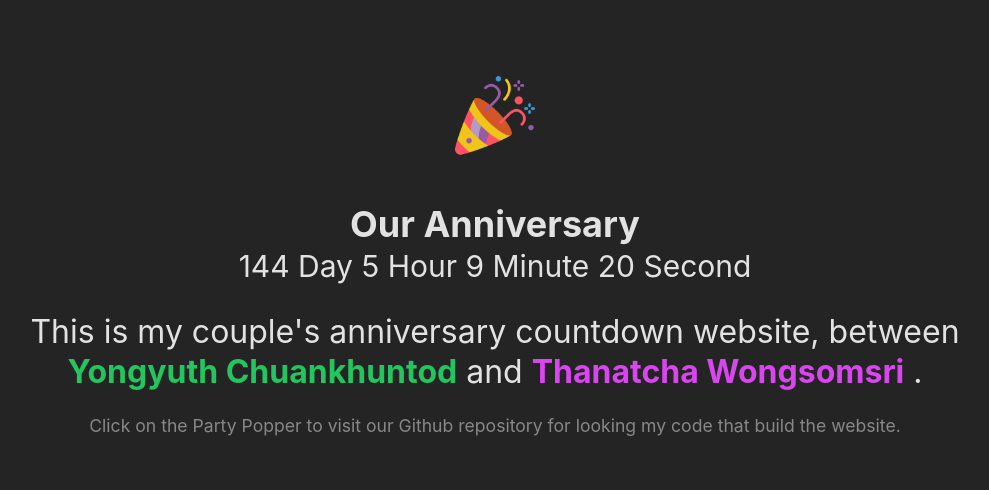
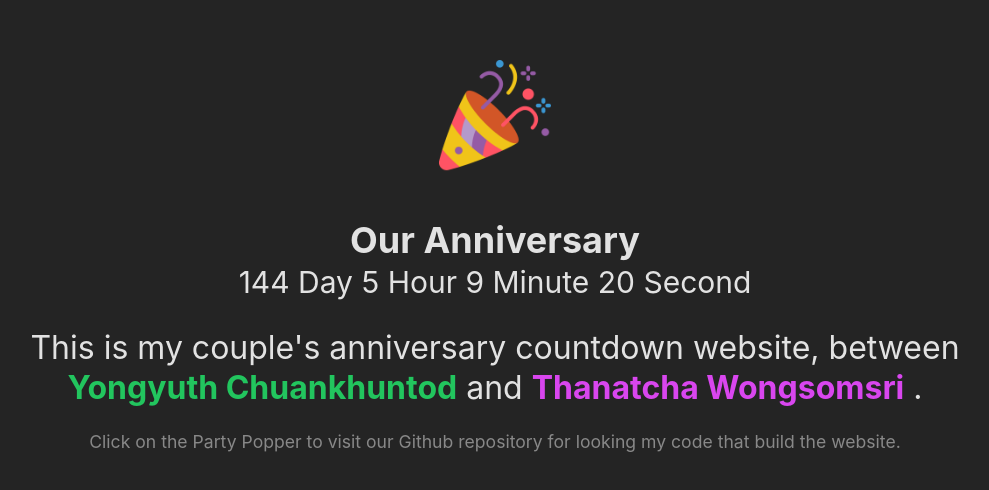
Before and after one commit to yothgewalt/our-anniversary, a Svelte app: page / in a window 1280 px wide. Shown: the part 144-634 px from the top of the page, without its empty margins (145-1134 px from the left). Built offline with nearby package versions, Linux system fonts and the light colour scheme.

Commit message:
:zap: force: added href for facebook links and added a lazy load for party popper icon.

```diff
--- a/src/components/Anniversary.svelte
+++ b/src/components/Anniversary.svelte
@@ -4,6 +4,7 @@
     import Container from "$libraries/Container.svelte";
     import PartyPopper from "$assets/party_popper.png";
     import Countdown from "$libraries/Countdown.svelte";
+import Image from "$libraries/Image.svelte";
 
     export let actions: AnniversaryType;
 </script>
@@ -11,21 +12,20 @@
 <Container>
     <div class="anniversary_box__anniversary_class">
         <a href={actions.repository}>
-            <img src={PartyPopper} alt="party popper our anniversary" class="party_popper__anniversary_class" />
+            <Image actions={ {src: PartyPopper, alt: "party popper our anniversary", class: "h-20 w-20 will-change-auto hover:drop-shadow-party-popper 280px:h-28 280px:w-28 280px:drop-shadow-party-popper 912px:drop-shadow-none"} } />
         </a>
         <span class="space_void__anniversary_class">
             <h1 class="title__anniversary_class">Our Anniversary</h1>
-            <Countdown actions={ {date: actions.date} }
-            />
+            <Countdown actions={ {date: actions.date} } />
         </span>
         <span class="space_void__anniversary_class">
             <p class="description__anniversary_class">
                 This is my couple's anniversary countdown website, between
-                <a href="/">
+                <a href="https://web.facebook.com/yongyuth.chuankhuntod/">
                     <b class="male_named__anniversary_class default_transition__anniversary_class">{actions.male}</b>
                 </a>
                 and
-                <a href="/">
+                <a href="https://web.facebook.com/profile.php?id=100074083756389">
                     <b class="female_named__anniversary_class default_transition__anniversary_class">{actions.female}</b>
                 </a>
                 .
@@ -42,10 +42,6 @@
 
     .anniversary_box__anniversary_class {
         @apply w-full h-full flex flex-col space-y-12 select-none justify-center items-center 280px:space-y-7;
-    }
-
-    .party_popper__anniversary_class {
-        @apply h-24 w-24 will-change-auto hover:drop-shadow-party-popper 280px:h-20 280px:w-20 280px:drop-shadow-party-popper 912px:drop-shadow-none;
     }
 
     .title__anniversary_class {
```
